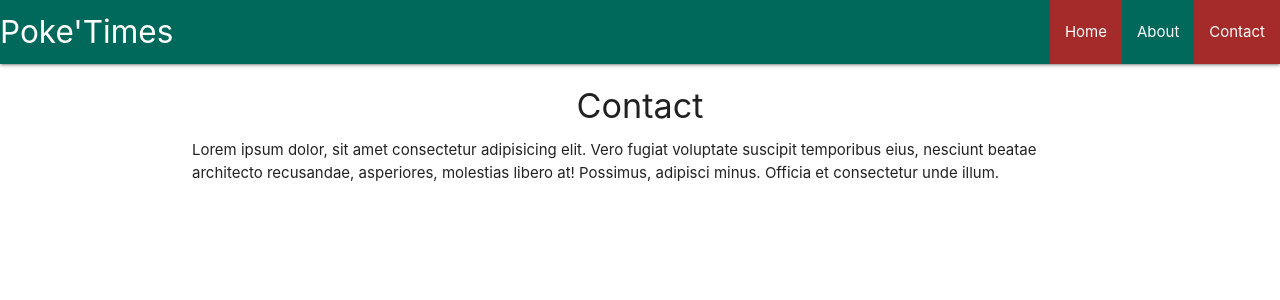
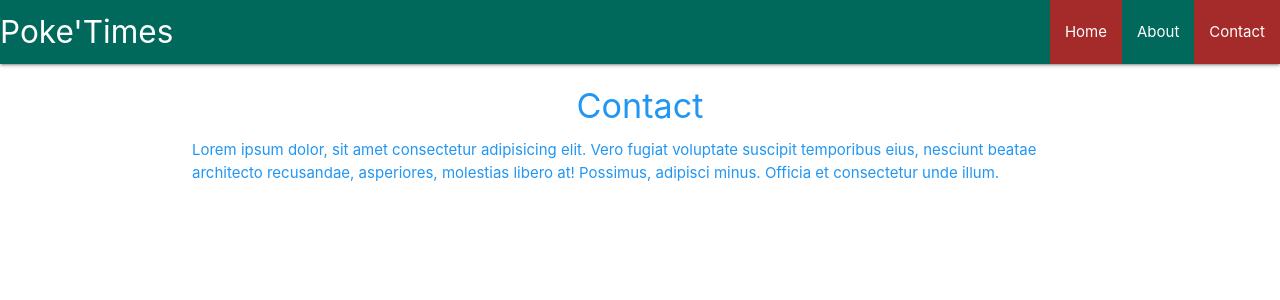
Before and after one commit to reanzi/react-refresher, a React (Create React App) app in the folder refresher/: page /contact in a window 1280 px wide. Shown: the top 300 px of the page. Built offline with nearby package versions, Linux system fonts and the light colour scheme.

Commit message:
Higher Order Component

```diff
--- a/refresher/src/components/Contact.js
+++ b/refresher/src/components/Contact.js
@@ -1,4 +1,5 @@
 import React from "react";
+import Rainbow from "../hoc/Rainbow";
 
 const Contact = () => {
   return (
@@ -14,4 +15,4 @@
   );
 };
 
-export default Contact;
+export default Rainbow(Contact);
--- a/refresher/src/components/Navbar.js
+++ b/refresher/src/components/Navbar.js
@@ -1,7 +1,8 @@
 import React from "react";
 import { Link, NavLink } from "react-router-dom";
+import withRouter from "react-router-dom/withRouter";
 
-export default function Navbar() {
+const Navbar = () => {
   return (
     <nav>
       <div className="nav-wrapper nav flat teal darken-3">
@@ -20,4 +21,5 @@
       </div>
     </nav>
   );
-}
+};
+export default withRouter(Navbar);
--- /dev/null
+++ b/refresher/src/hoc/Rainbow.js
@@ -0,0 +1,18 @@
+import React from "react";
+
+const Rainbow = WrappedComponent => {
+  const colors = ["red", "green", "blue", "pink", "purple", "orange", "yellow"];
+  const randomColor = colors[Math.floor(Math.random() * 6)];
+
+  const className = randomColor + "-text";
+
+  return props => {
+    return (
+      <div className={className}>
+        <WrappedComponent {...props} />
+      </div>
+    );
+  };
+};
+
+export default Rainbow;
```
